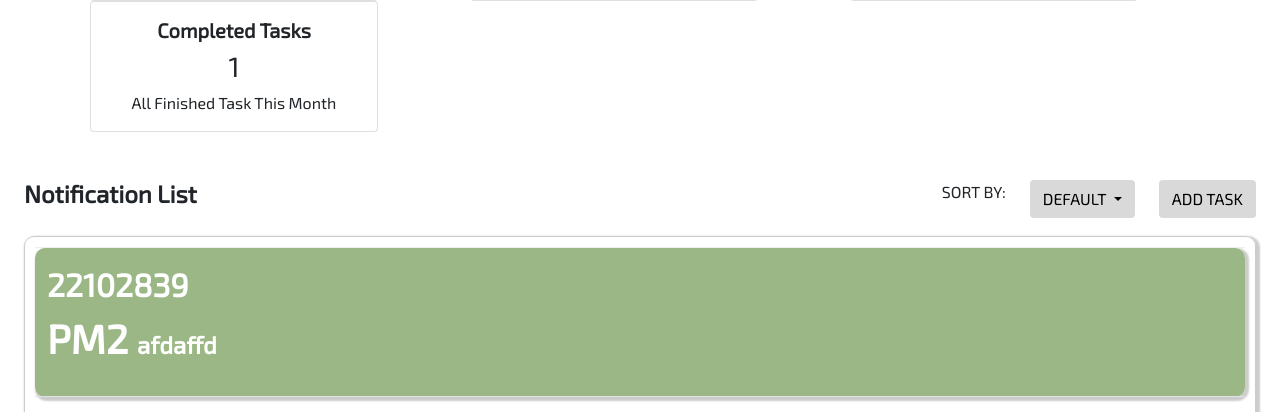
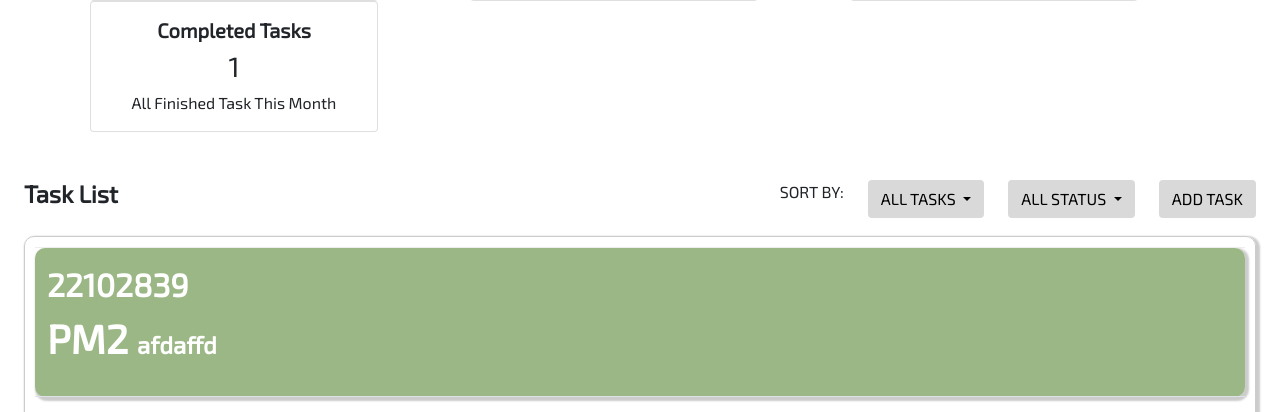
Before and after one commit to Niles-Rondez/Task-Management-and-Notification-System-for-SMG, a PHP site: page /dashboard.php in a window 1280 px wide. Shown: the part 242-654 px from the top of the page. Run offline with PHP 8.4, Linux system fonts and the light colour scheme; data comes from the database, SQL or seed files in the repository; some libraries are stand-ins or nearby versions.

Commit message:
changed filters and added

```diff
--- a/dashboard.php
+++ b/dashboard.php
@@ -1,37 +1,55 @@
 <?php
 include('conn.php');
 
-$query = "SELECT * FROM tasks";
+// Initialize default values
+$selectedSort = isset($_GET['sort']) ? $_GET['sort'] : 'all'; // Default to 'all' if not set
+$selectedStatus = isset($_GET['status']) ? $_GET['status'] : 'all'; // Default to 'all' if not set
 
 $currentDate = date('Y-m-d');
 $tomorrowDate = date('Y-m-d', strtotime('+1 day'));
 $weekEndDate = date('Y-m-d', strtotime('+1 week'));
 
-$query = "SELECT * FROM tasks";
+// Build base query
+$query = "SELECT * FROM tasks WHERE 1=1";
 
-if (isset($_GET['sort'])) {
-    $sort = $_GET['sort'];
-    if ($sort === 'asc') {
-        $query .= " ORDER BY taskID ASC";
-    } elseif ($sort === 'desc') {
-        $query .= " ORDER BY taskID DESC";
-    } elseif ($sort === 'today') {
-        $query .= " WHERE startDate = '$currentDate'";
-    } elseif ($sort === 'tomorrow') {
-        $query .= " WHERE startDate = '$tomorrowDate'";
-    } elseif ($sort === 'week') {
-        $query .= " WHERE startDate <= '$weekEndDate' AND startDate >= '$currentDate'";
+// Apply sorting based on selected filter
+switch ($selectedSort) {
+    case 'today':
+        $query .= " AND startDate = '$currentDate'";
+        break;
+    case 'tomorrow':
+        $query .= " AND startDate = '$tomorrowDate'";
+        break;
+    case 'week':
+        $query .= " AND startDate BETWEEN '$currentDate' AND '$weekEndDate'";
+        break;
+    // 'all' case does not add any date filter
+    default:
+        break;
 }
+
+// Apply status filter based on selected status
+switch ($selectedStatus) {
+    case 'pending':
+        $query .= " AND taskStatus = 'Pending'";
+        break;
+    case 'completed':
+        $query .= " AND taskStatus = 'Completed'";
+        break;
+    // 'all' case does not add any status filter
+    default:
+        break;
 }
 
 $result = mysqli_query($conn, $query);
 
+// Fetch counts for total, pending, upcoming, completed tasks
 $sqlTotalTasks = "SELECT COUNT(*) AS totalTasks FROM tasks";
 $resultTotalTasks = mysqli_query($conn, $sqlTotalTasks);
 $rowTotalTasks = mysqli_fetch_assoc($resultTotalTasks);
 $totalTasks = $rowTotalTasks['totalTasks'];
 
-$sqlPendingTasks = "SELECT COUNT(*) AS pendingTasks FROM tasks WHERE  taskStatus = 'Pending'";
+$sqlPendingTasks = "SELECT COUNT(*) AS pendingTasks FROM tasks WHERE taskStatus = 'Pending'";
 $resultPendingTasks = mysqli_query($conn, $sqlPendingTasks);
 $rowPendingTasks = mysqli_fetch_assoc($resultPendingTasks);
 $pendingTasks = $rowPendingTasks['pendingTasks'];
@@ -48,6 +66,7 @@ $completedTasks = $rowCompletedTasks['completedTasks'];
 
 mysqli_close($conn);
 ?>
+
 
 <!DOCTYPE html>
 <html lang="en">
@@ -144,7 +163,7 @@ mysqli_close($conn);
   <div class="mx-4 mt-5">
     <div class="row">
       <div class="col">
-      <h4 class="fw-bold">Notification List</h4>
+      <h4 class="fw-bold">Task List</h4>
       </div>
       <div class="col-auto ">
         <p>SORT BY:</p>
@@ -152,17 +171,30 @@ mysqli_close($conn);
       <div class="col-auto">
     <div class="dropdown">
         <button class="btn dropdown-toggle" type="button" id="sortDropdown" data-bs-toggle="dropdown" aria-expanded="false">
-                DEFAULT
+            <?php echo strtoupper($selectedSort === 'all' ? 'ALL TASKS' : $selectedSort); ?>
         </button>
         <ul class="dropdown-menu" aria-labelledby="sortDropdown">
-              <li><a class="dropdown-item" href="dashboard.php?sort=asc">ASCENDING</a></li>
-              <li><a class="dropdown-item" href="dashboard.php?sort=desc">DESCENDING</a></li>
-              <li><a class="dropdown-item" href="dashboard.php?sort=today">TODAY</a></li>
-              <li><a class="dropdown-item" href="dashboard.php?sort=tomorrow">TOMORROW</a></li>
-              <li><a class="dropdown-item" href="dashboard.php?sort=week">WITHIN THIS WEEK</a></li>
+            <li><a class="dropdown-item" href="dashboard.php?sort=all&status=<?php echo $selectedStatus; ?>">ALL TASKS</a></li>
+            <li><a class="dropdown-item" href="dashboard.php?sort=today&status=<?php echo $selectedStatus; ?>">TODAY</a></li>
+            <li><a class="dropdown-item" href="dashboard.php?sort=tomorrow&status=<?php echo $selectedStatus; ?>">TOMORROW</a></li>
+            <li><a class="dropdown-item" href="dashboard.php?sort=week&status=<?php echo $selectedStatus; ?>">WITHIN THIS WEEK</a></li>
         </ul>
     </div>
 </div>
+
+<div class="col-auto">
+    <div class="dropdown">
+        <button class="btn dropdown-toggle" type="button" id="sortDropdown" data-bs-toggle="dropdown" aria-expanded="false">
+            <?php echo strtoupper($selectedStatus === 'all' ? 'ALL STATUS' : $selectedStatus); ?>
+        </button>
+        <ul class="dropdown-menu" aria-labelledby="statusDropdown">
+            <li><a class="dropdown-item" href="dashboard.php?status=all&sort=<?php echo $selectedSort; ?>">ALL STATUS</a></li>
+            <li><a class="dropdown-item" href="dashboard.php?status=pending&sort=<?php echo $selectedSort; ?>">PENDING</a></li>
+            <li><a class="dropdown-item" href="dashboard.php?status=completed&sort=<?php echo $selectedSort; ?>">COMPLETED</a></li>
+        </ul>
+    </div>
+</div>
+
       <div class="col-auto">
         <!-- Modal -->
           <button type="button" class="btn " data-bs-toggle="modal" data-bs-target="#exampleModal" id="addtask">ADD TASK</button>
--- a/styles/style.css
+++ b/styles/style.css
@@ -168,6 +168,13 @@ html {
   color: #000;
 }
 
+#statusDropdown {
+  float: right;
+  background-color: #d9d9d9;
+  stroke: #d9d9d9;
+  color: #000;
+}
+
 #addtask:hover {
   background-color: #5e5e5e;
   stroke: #5e5e5e;
@@ -175,6 +182,12 @@ html {
 }
 
 #sortDropdown:hover {
+  background-color: #5e5e5e;
+  stroke: #5e5e5e;
+  color: #ffffff;
+}
+
+#statusDropdown:hover {
   background-color: #5e5e5e;
   stroke: #5e5e5e;
   color: #ffffff;
@@ -382,7 +395,6 @@ html {
   color: #000;
 }
 
-
 /* End of Reports CSS */
 
 /*Calendar*/
@@ -524,7 +536,6 @@ html {
   cursor: pointer;
 }
 
-
 #notiflistCalc2 td .order-type {
   display: inline-block;
   margin-right: 10px;
@@ -643,7 +654,6 @@ html {
 }
 .search-button:hover {
   background-color: rgba(77, 116, 47, 0.8);
-
 }
 
 /* Users */
@@ -724,7 +734,7 @@ html {
 }
 
 .delete-button {
-  background-color: #FF6961;
+  background-color: #ff6961;
   color: white;
   border: none;
   padding: 5px 10px;
@@ -735,17 +745,28 @@ html {
   background-color: #b64640;
 }
 
-
-#btnMonth, #btnWeek, #btnDay, #exportBtn, #reportSortDropdown, #taskSortDropdown, #assignmentSortDropdown, #dateSortDropdown {
+#btnMonth,
+#btnWeek,
+#btnDay,
+#exportBtn,
+#reportSortDropdown,
+#taskSortDropdown,
+#assignmentSortDropdown,
+#dateSortDropdown {
   background-color: #d9d9d9;
   color: #000;
 }
 
-#btnMonth:hover, #btnWeek:hover, #btnDay:hover, #exportBtn:hover, #reportSortDropdown:hover, #taskSortDropdown:hover, #assignmentSortDropdown:hover, #dateSortDropdown:hover {
+#btnMonth:hover,
+#btnWeek:hover,
+#btnDay:hover,
+#exportBtn:hover,
+#reportSortDropdown:hover,
+#taskSortDropdown:hover,
+#assignmentSortDropdown:hover,
+#dateSortDropdown:hover {
   background-color: #a1a1a1;
 }
-
-
 
 .export-excel-button {
   display: inline-block;
@@ -756,5 +777,4 @@ html {
   border: 1px solid #d9d9d9; /* Button border color */
   border-radius: 4px; /* Button border radius */
   cursor: pointer;
-
 }
```
Lines whose indentation alone changed are shown as unchanged.
